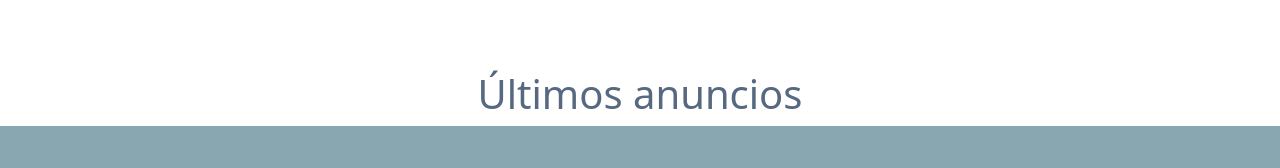
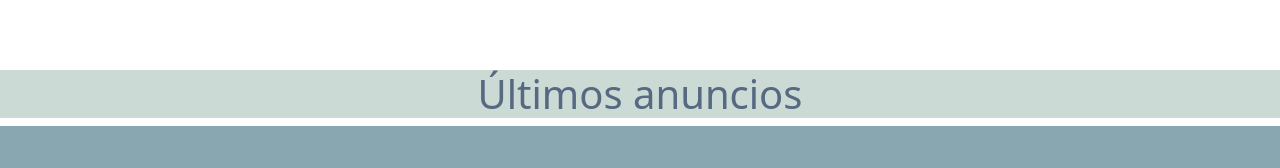
Before and after one commit to Meraky-Hackaton-F5/Meraky-Market, a React (Vite) app: page / in a window 1280 px wide. Shown: the part 466-634 px from the top of the page. Built offline with nearby package versions, Linux system fonts and the light colour scheme.

Commit message:
changes style

```diff
--- a/src/pages/Post.css
+++ b/src/pages/Post.css
@@ -4,5 +4,6 @@
 }
 
 h1{
+    background-color: #CBDAD5;
     color: black;
 }
```
Also changed, not shown: src/img/location.png (added).
